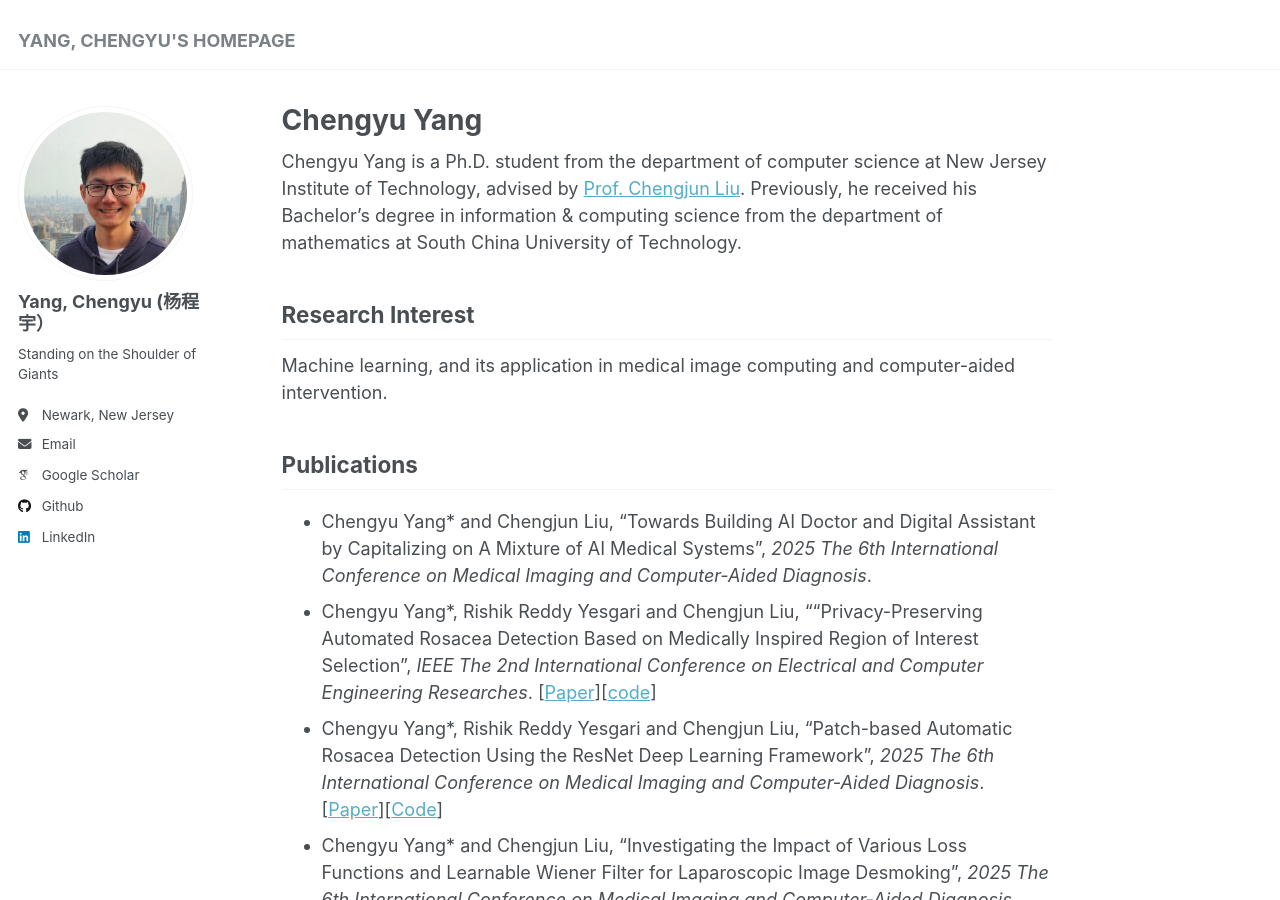
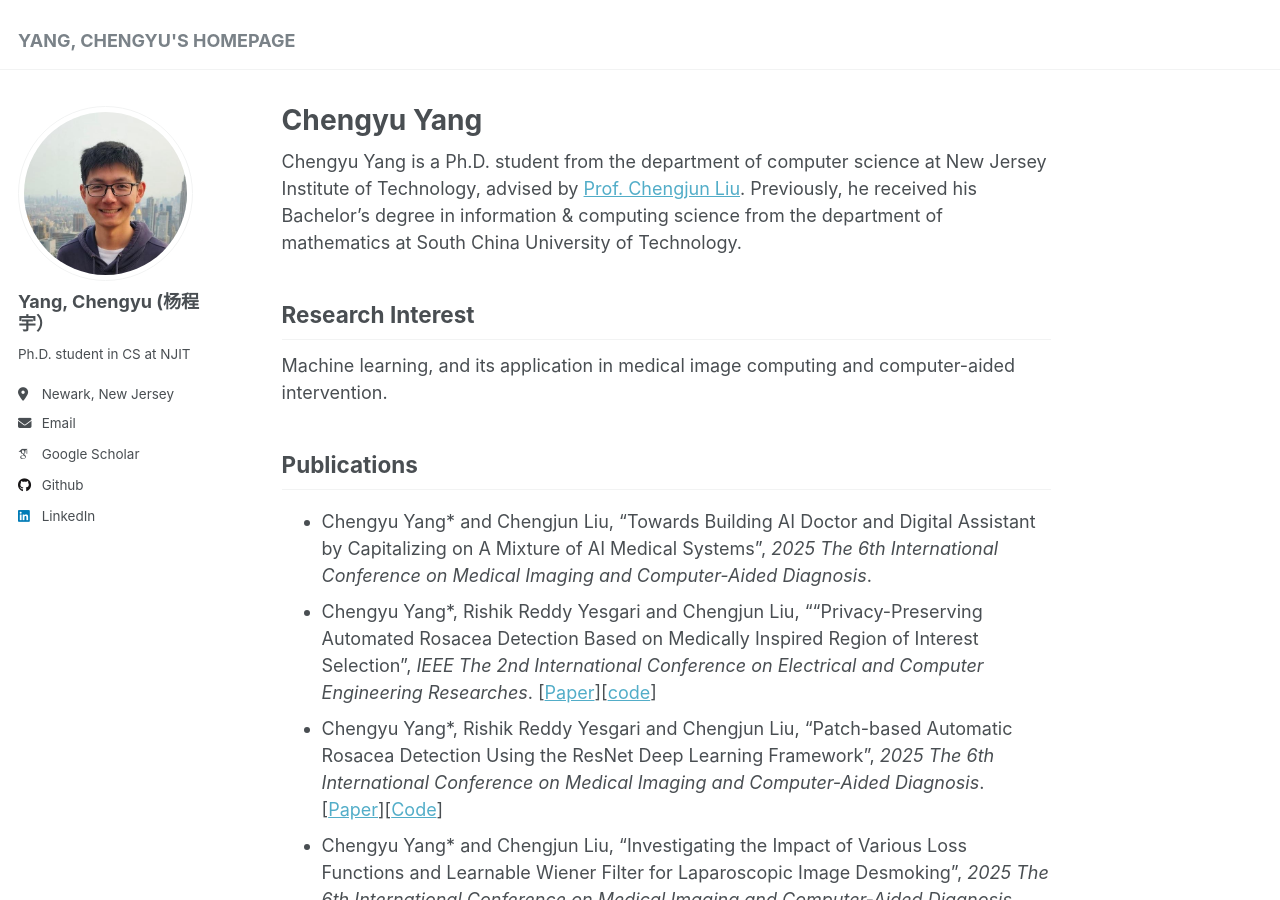
Before and after one commit to chengyuyang-njit/chengyuyang-njit.github.io, a Jekyll site: the page built from _pages/about.md, in a window 1280 px wide and 900 px high. Built offline with Jekyll 4.4.1, drawn with Linux system fonts in a browser that asks for light colours; some web fonts are replaced.

Commit message:
Update _config.yml

```diff
--- a/_config.yml
+++ b/_config.yml
@@ -24,7 +24,7 @@ author:
   avatar           : "nycs.jpg"
   name             : "Yang, Chengyu  (杨程宇）"
   pronouns         : # example: "she/her"
-  bio              : "Standing on the Shoulder of Giants"
+  bio              : "Ph.D. student in CS at NJIT"
   location         : "Newark, New Jersey"
   employer         : # "New Jersey Institute of Technology"
   uri              : #
```
